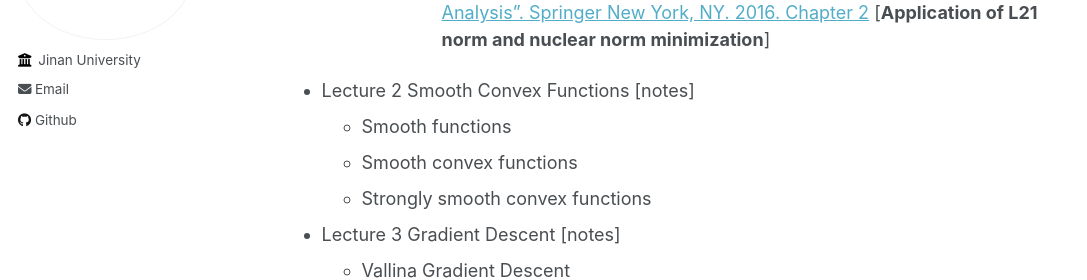
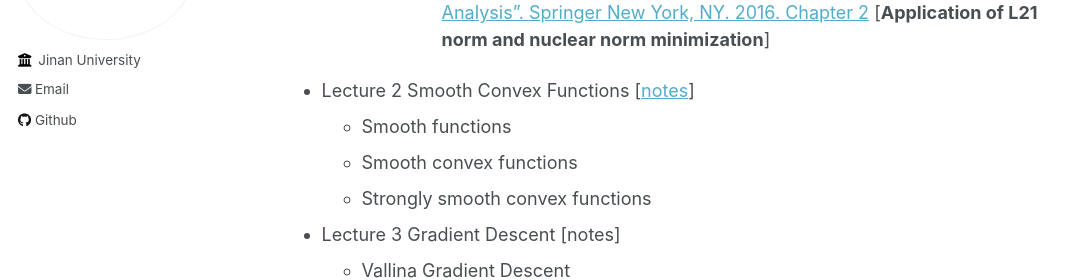
Before and after one commit to wangyuanhao/optimization_method_course_webpage, a Jekyll site: the page built from _pages/about.md, in a window 1280 px wide and 900 px high, scrolled down 1375 px. Shown: the part 180-460 px from the top of the window, without its empty margins (0-1087 px from the left). Built offline with Jekyll 4.4.1, drawn with Linux system fonts in a browser that asks for light colours; part of the change alters nothing that is shown.

```diff
--- a/_pages/about.md
+++ b/_pages/about.md
@@ -46,7 +46,7 @@ The materials are collected and reorganized mainly from:
       * [Vidal, René, Ma, Yi, and S.S. Sastry. "Generalized Principal Component Analysis". Springer New York, NY. 2016. Chapter 2](https://link.springer.com/book/10.1007/978-0-387-87811-9)
         [**Application of L21 norm and nuclear norm minimization**]
 
-* Lecture 2 Smooth Convex Functions [notes]
+* Lecture 2 Smooth Convex Functions [[notes](../notes/lecture2.pdf)]
   * Smooth functions
   * Smooth convex functions
   * Strongly smooth convex functions
```
Also changed, not shown: 1 other file.
